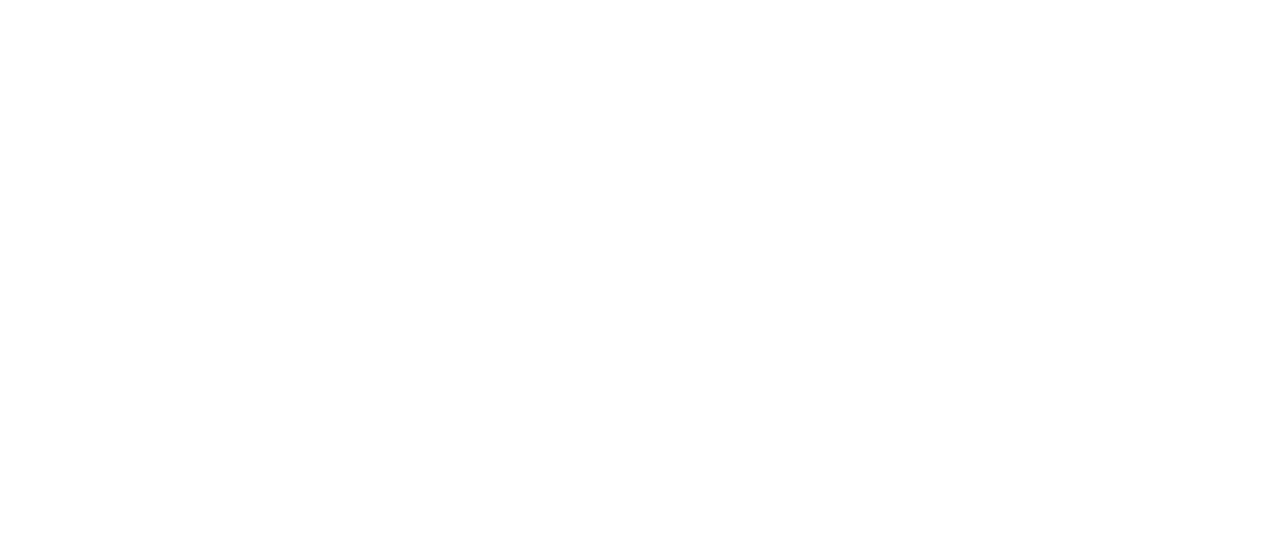
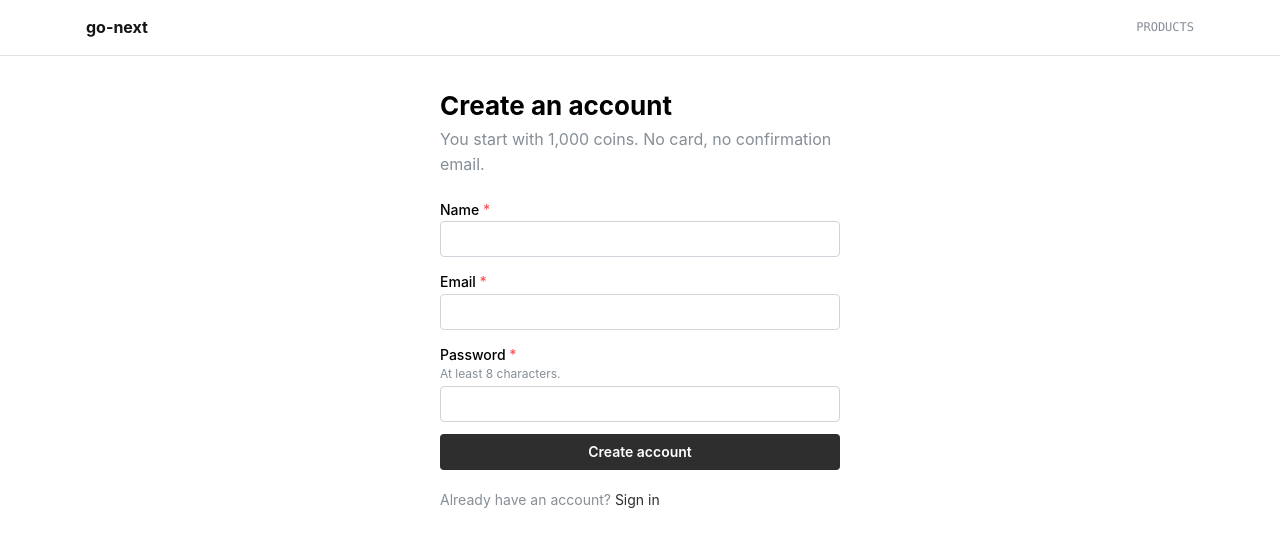
Before and after one commit to un-null/go-next, a React (Vite) app in the folder frontend/: page /signup in a window 1280 px wide. Before the commit this address had no page. Shown: the top 546 px of the page. Built offline with nearby package versions, Linux system fonts and the light colour scheme.

Commit message:
🔐 Add sign in and sign up

```diff
--- a/frontend/src/App.tsx
+++ b/frontend/src/App.tsx
@@ -1,6 +1,8 @@
 import { Route, Routes } from "react-router";
 
 import { AppLayout } from "./components/AppLayout";
+import { LoginPage } from "./routes/auth/LoginPage";
+import { SignupPage } from "./routes/auth/SignupPage";
 import { HomePage } from "./routes/home/HomePage";
 import { ProductDetailPage } from "./routes/products/ProductDetailPage";
 import { ProductsPage } from "./routes/products/ProductsPage";
@@ -12,6 +14,8 @@ export default function App() {
         <Route path="/" element={<HomePage />} />
         <Route path="/products" element={<ProductsPage />} />
         <Route path="/products/:id" element={<ProductDetailPage />} />
+        <Route path="/login" element={<LoginPage />} />
+        <Route path="/signup" element={<SignupPage />} />
       </Route>
     </Routes>
   );
--- /dev/null
+++ b/frontend/src/routes/auth/LoginPage.tsx
@@ -0,0 +1,100 @@
+import {
+  Alert,
+  Anchor,
+  Button,
+  Stack,
+  Text,
+  TextInput,
+  Title,
+} from "@mantine/core";
+import { useForm } from "@mantine/form";
+import { useMutation } from "@tanstack/react-query";
+import { Link, Navigate, useNavigate } from "react-router";
+
+import { login } from "../../api/auth";
+import { setSession, useSession } from "../../lib/session";
+import { useSlowHint } from "../../lib/useSlowHint";
+
+export function LoginPage() {
+  const session = useSession();
+  const navigate = useNavigate();
+
+  const form = useForm({
+    initialValues: { email: "", password: "" },
+    validate: {
+      email: (value) =>
+        /^\S+@\S+\.\S+$/.test(value) ? null : "Enter an email address",
+      password: (value) => (value ? null : "Enter your password"),
+    },
+  });
+
+  const signIn = useMutation({
+    mutationFn: login,
+    onSuccess: (data) => {
+      setSession({ token: data.token, user: data.user });
+      navigate("/products");
+    },
+  });
+
+  const isSlow = useSlowHint(signIn.isPending);
+
+  if (session) {
+    return <Navigate to="/products" replace />;
+  }
+
+  return (
+    <Stack gap="lg" maw={400} mx="auto" py="md">
+      <div>
+        <Title order={1} size="h2">
+          Sign in
+        </Title>
+        <Text c="dimmed" mt={4}>
+          Your cart and coins come back with you.
+        </Text>
+      </div>
+
+      {signIn.isError && (
+        <Alert color="red" variant="light" title="Could not sign in">
+          <Text size="sm">{signIn.error.message}</Text>
+        </Alert>
+      )}
+
+      <form onSubmit={form.onSubmit((values) => signIn.mutate(values))}>
+        <Stack gap="sm">
+          <TextInput
+            label="Email"
+            type="email"
+            autoComplete="email"
+            withAsterisk
+            {...form.getInputProps("email")}
+          />
+          <TextInput
+            label="Password"
+            type="password"
+            autoComplete="current-password"
+            withAsterisk
+            {...form.getInputProps("password")}
+          />
+
+          <Button type="submit" fullWidth loading={signIn.isPending}>
+            Sign in
+          </Button>
+
+          {isSlow && (
+            <Text size="xs" c="dimmed">
+              Waking the API up. The first request after a break can take about
+              twenty seconds.
+            </Text>
+          )}
+        </Stack>
+      </form>
+
+      <Text size="sm" c="dimmed">
+        No account yet?{" "}
+        <Anchor component={Link} to="/signup">
+          Create one
+        </Anchor>
+      </Text>
+    </Stack>
+  );
+}
--- /dev/null
+++ b/frontend/src/routes/auth/SignupPage.tsx
@@ -0,0 +1,113 @@
+import {
+  Alert,
+  Anchor,
+  Button,
+  Stack,
+  Text,
+  TextInput,
+  Title,
+} from "@mantine/core";
+import { useForm } from "@mantine/form";
+import { useMutation } from "@tanstack/react-query";
+import { Link, Navigate, useNavigate } from "react-router";
+
+import { login, type SignupInput, signup } from "../../api/auth";
+import { setSession, useSession } from "../../lib/session";
+import { useSlowHint } from "../../lib/useSlowHint";
+
+export function SignupPage() {
+  const session = useSession();
+  const navigate = useNavigate();
+
+  const form = useForm({
+    initialValues: { name: "", email: "", password: "" },
+    validate: {
+      name: (value) => (value.trim() ? null : "Enter your name"),
+      email: (value) =>
+        /^\S+@\S+\.\S+$/.test(value) ? null : "Enter an email address",
+      password: (value) => (value.length >= 8 ? null : "At least 8 characters"),
+    },
+  });
+
+  // Signup returns the user but no token, so the session starts with a login.
+  // One mutation keeps one loading state and one error path.
+  const createAccount = useMutation({
+    mutationFn: async (values: SignupInput) => {
+      await signup(values);
+      return login({ email: values.email, password: values.password });
+    },
+    onSuccess: (data) => {
+      setSession({ token: data.token, user: data.user });
+      navigate("/products");
+    },
+  });
+
+  const isSlow = useSlowHint(createAccount.isPending);
+
+  if (session) {
+    return <Navigate to="/products" replace />;
+  }
+
+  return (
+    <Stack gap="lg" maw={400} mx="auto" py="md">
+      <div>
+        <Title order={1} size="h2">
+          Create an account
+        </Title>
+        <Text c="dimmed" mt={4}>
+          You start with 1,000 coins. No card, no confirmation email.
+        </Text>
+      </div>
+
+      {createAccount.isError && (
+        <Alert color="red" variant="light" title="Could not create the account">
+          <Text size="sm">{createAccount.error.message}</Text>
+        </Alert>
+      )}
+
+      <form onSubmit={form.onSubmit((values) => createAccount.mutate(values))}>
+        <Stack gap="sm">
+          <TextInput
+            label="Name"
+            autoComplete="name"
+            withAsterisk
+            {...form.getInputProps("name")}
+          />
+          <TextInput
+            label="Email"
+            type="email"
+            autoComplete="email"
+            withAsterisk
+            {...form.getInputProps("email")}
+          />
+          <TextInput
+            label="Password"
+            type="password"
+            autoComplete="new-password"
+            description="At least 8 characters."
+            withAsterisk
+            {...form.getInputProps("password")}
+          />
+
+          <Button type="submit" fullWidth loading={createAccount.isPending}>
+            Create account
+          </Button>
+
+          {isSlow && (
+            <Text size="xs" c="dimmed">
+              Waking the API up. The first request after a break can take about
+              twenty seconds.
+            </Text>
+          )}
+        </Stack>
+      </form>
+
+      <Text size="sm" c="dimmed">
+        Already have an account?{" "}
+        <Anchor component={Link} to="/login">
+          Sign in
+        </Anchor>
+      </Text>
+    </Stack>
+  );
+}
```
